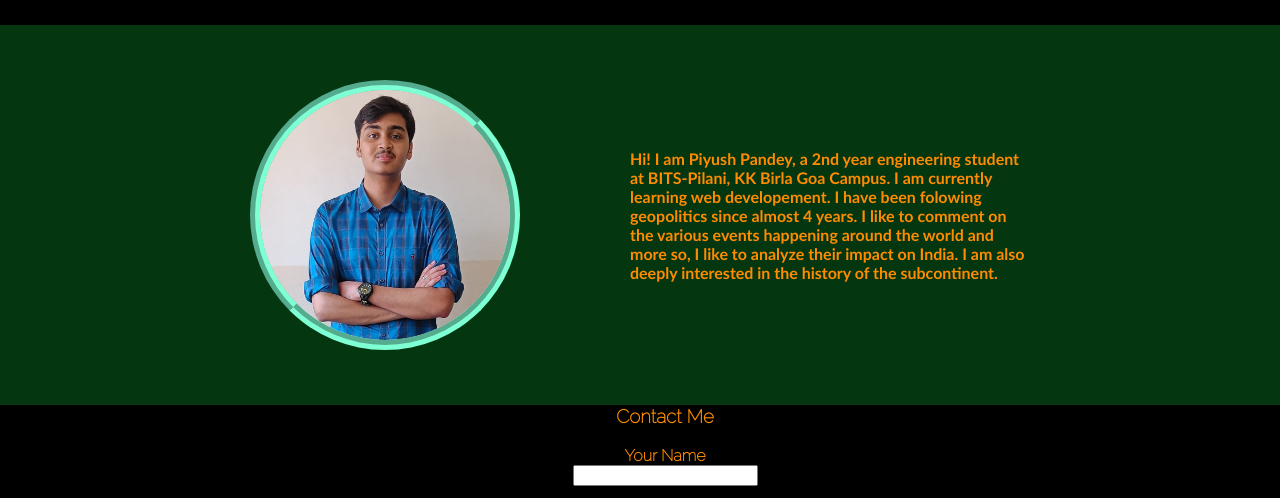
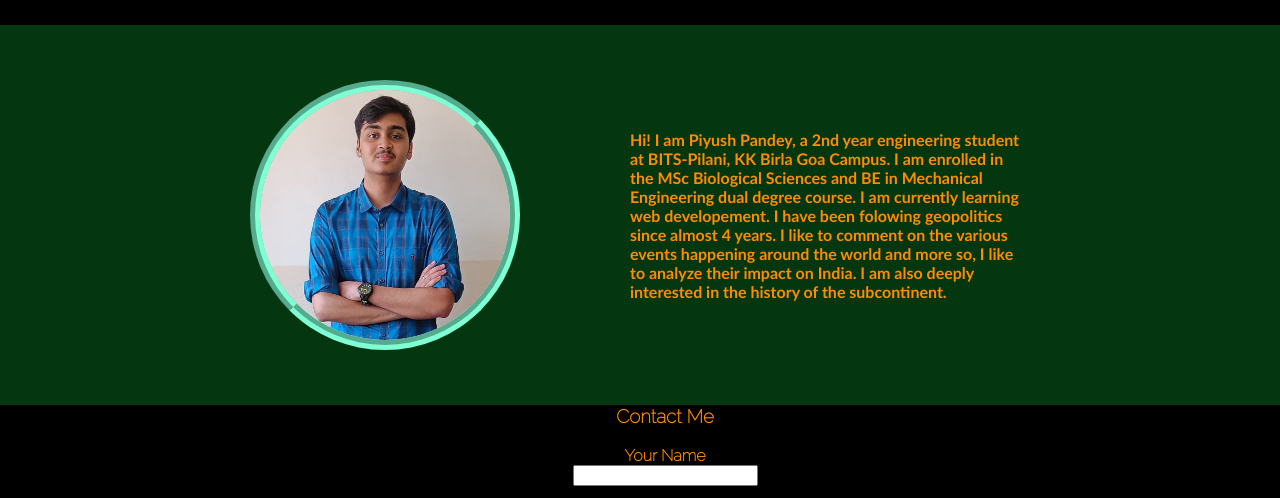
Before and after one commit to piyushpandey2002/myintro, a plain HTML site: page index.html in a window 1280 px wide. Shown: the part 696-1194 px from the top of the page. Drawn offline with Linux system fonts and the light colour scheme; a web font is replaced by a local one.

Commit message:
About section change

```diff
--- a/index.html
+++ b/index.html
@@ -64,6 +64,7 @@
           <p class ="p_intro">
             Hi! I am Piyush Pandey, a 2nd year engineering student at
             BITS-Pilani, KK Birla Goa Campus.
+            I am enrolled in the MSc Biological Sciences and BE in Mechanical Engineering dual degree course.
             I am currently learning web developement.
             I have been folowing geopolitics since almost 4 years.
             I like to comment on the various events happening around the world
```
